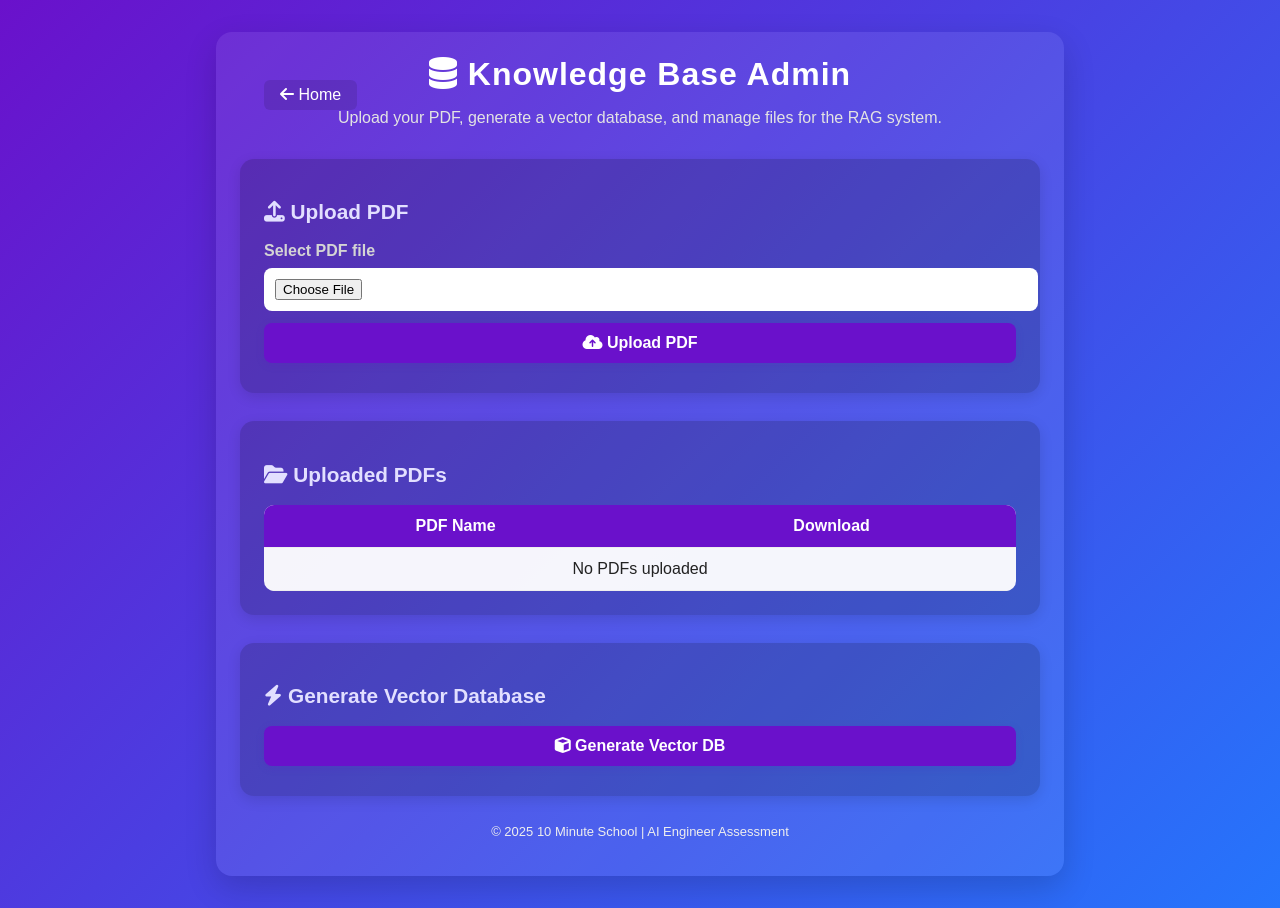
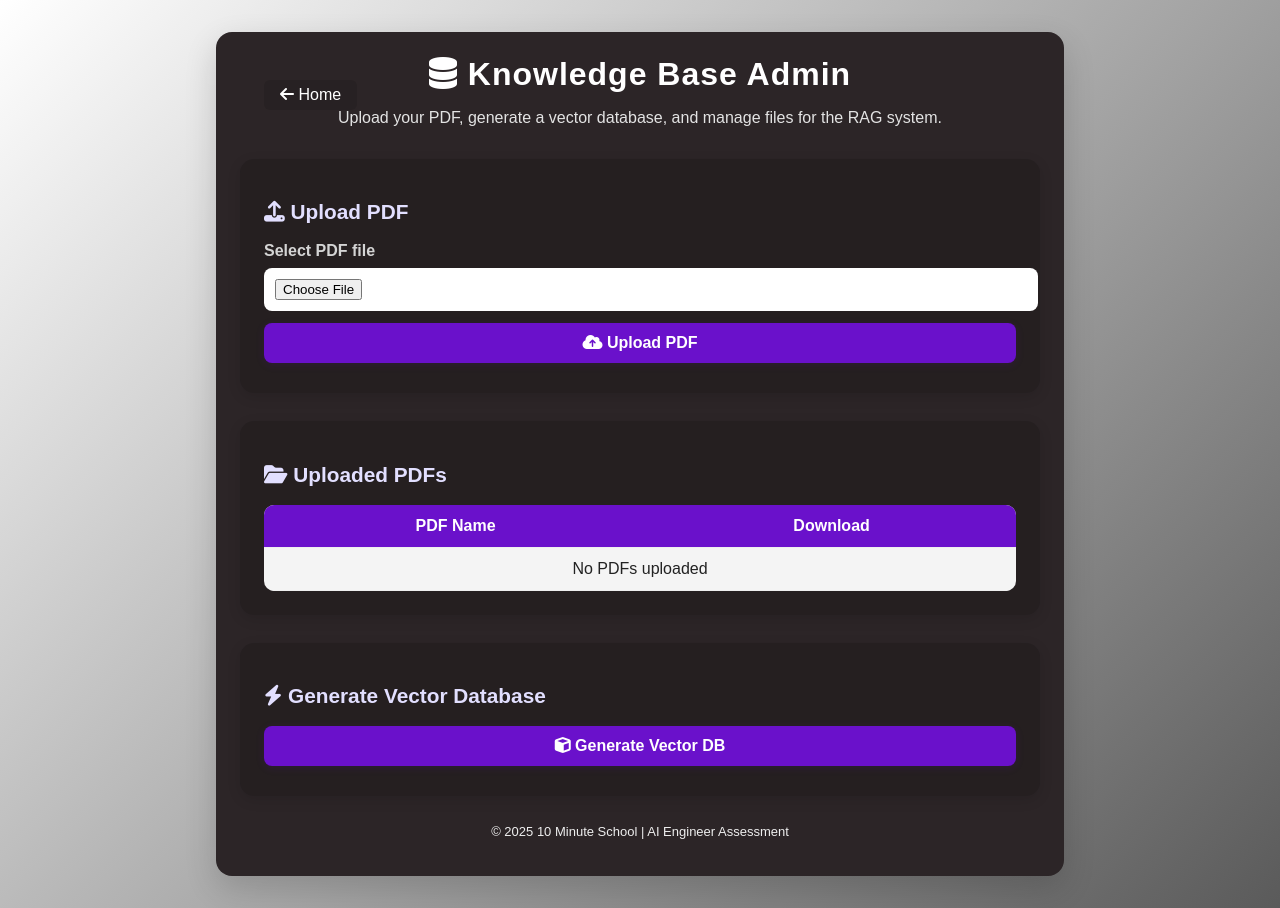
Before and after one commit to Himel-Tasrif/Simple-Multilingual-RAG, a FastAPI app: page / in a window 1280 px wide. Run offline with FastAPI, Linux system fonts and the light colour scheme; data that the repository does not hold is empty.

Commit message:
CSS file for Admin interface

```diff
--- a/static/styles/admin.css
+++ b/static/styles/admin.css
@@ -1,13 +1,13 @@
 body {
     font-family: 'Nunito', Arial, sans-serif;
-    background: linear-gradient(135deg, #6a11cb, #2575fc);
+    background: linear-gradient(135deg, #ffffff, #2e2e2ec9);
     margin: 0;
     color: #fff;
 }
 .admin-wrapper {
     max-width: 800px;
     margin: 32px auto;
-    background: rgba(255,255,255,0.08);
+    background: rgb(44, 37, 39);
     border-radius: 16px;
     box-shadow: 0 12px 32px rgba(0,0,0,0.16);
     padding: 24px;
@@ -128,3 +128,13 @@ footer {
         max-width: 98vw;
     }
 }
+
+/* Spinner icon color */
+.fa-spinner {
+    color: #e2dfff;
+}
+
+/* Badge for vector DB used PDFs */
+.vector-card span {
+    font-size: 0.97rem;
+}
```
